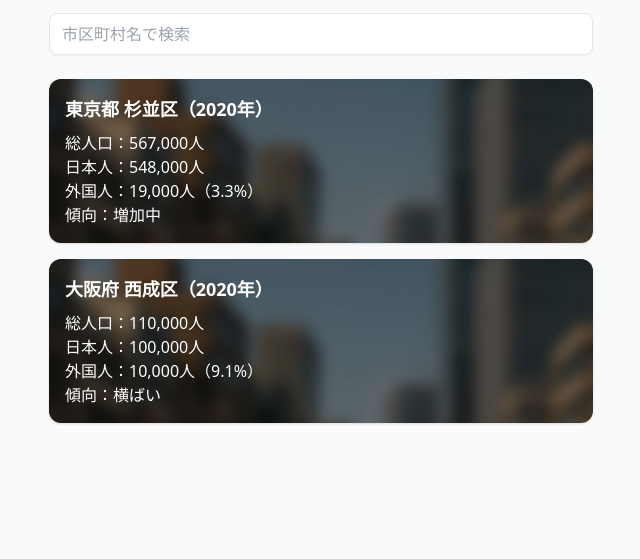
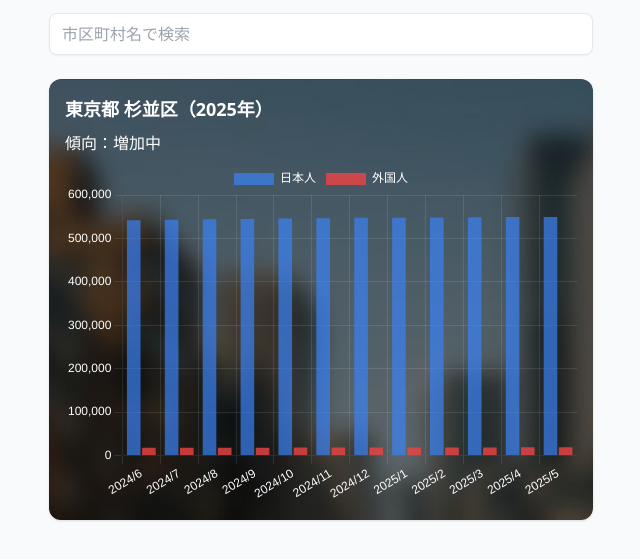
Before and after one commit to max-766/popmap, a plain HTML site: page index.html in a window 1280 px wide. Shown: the part 59-618 px from the top of the page, without its empty margins (319-959 px from the left). Drawn offline with nearby package versions, Linux system fonts and the light colour scheme.

Commit message:
Add files via upload

```diff
--- a/app.js
+++ b/app.js
@@ -1,21 +1,11 @@
 const dummyData = [
   {
     name: "東京都 杉並区",
-    year: 2020,
-    total: 567000,
-    japanese: 548000,
-    foreign: 19000,
-    rate: 3.3,
+    year: 2025,
+    total: [560000, 561000, 562500, 563000, 564000, 565000, 566000, 566500, 567000, 567500, 568000, 568500],
+    foreign: [18000, 18100, 18200, 18300, 18350, 18400, 18500, 18600, 18700, 18800, 18900, 19000],
+    labels: ["2024/6","2024/7","2024/8","2024/9","2024/10","2024/11","2024/12","2025/1","2025/2","2025/3","2025/4","2025/5"],
     trend: "増加中",
-  },
-  {
-    name: "大阪府 西成区",
-    year: 2020,
-    total: 110000,
-    japanese: 100000,
-    foreign: 10000,
-    rate: 9.1,
-    trend: "横ばい",
   },
 ];
 
@@ -28,19 +18,56 @@ function render(filtered) {
     results.innerHTML = "<p class='text-sm text-gray-500'>該当する市区町村が見つかりません。</p>";
     return;
   }
-  filtered.forEach((item) => {
+  filtered.forEach((item, index) => {
     const div = document.createElement("div");
     div.className = "card-bg rounded-xl shadow overflow-hidden";
     div.innerHTML = `
       <div class="card-overlay">
         <h2 class="text-lg font-semibold mb-2">${item.name}（${item.year}年）</h2>
-        <p>総人口：${item.total.toLocaleString()}人</p>
-        <p>日本人：${item.japanese.toLocaleString()}人</p>
-        <p>外国人：${item.foreign.toLocaleString()}人（${item.rate}%）</p>
-        <p>傾向：${item.trend}</p>
+        <p class="mb-2">傾向：${item.trend}</p>
+        <canvas id="chart-${index}" height="200"></canvas>
       </div>
     `;
     results.appendChild(div);
+
+    const ctx = document.getElementById(`chart-${index}`).getContext("2d");
+    new Chart(ctx, {
+      type: 'bar',
+      data: {
+        labels: item.labels,
+        datasets: [
+          {
+            label: '日本人',
+            data: item.total.map((t, i) => t - item.foreign[i]),
+            backgroundColor: 'rgba(59, 130, 246, 0.7)',
+          },
+          {
+            label: '外国人',
+            data: item.foreign,
+            backgroundColor: 'rgba(239, 68, 68, 0.8)',
+          }
+        ]
+      },
+      options: {
+        responsive: true,
+        plugins: {
+          legend: {
+            position: 'top',
+            labels: { color: 'white' }
+          },
+        },
+        scales: {
+          x: {
+            ticks: { color: 'white' },
+            grid: { color: 'rgba(255,255,255,0.1)' }
+          },
+          y: {
+            ticks: { color: 'white' },
+            grid: { color: 'rgba(255,255,255,0.1)' }
+          }
+        }
+      }
+    });
   });
 }
 
--- a/index.html
+++ b/index.html
@@ -5,6 +5,7 @@
     <meta name="viewport" content="width=device-width, initial-scale=1.0" />
     <title>市区町村人口ビジュアライザー</title>
     <script src="https://cdn.tailwindcss.com"></script>
+    <script src="https://cdn.jsdelivr.net/npm/chart.js"></script>
     <style>
       .card-bg {
         background-image: url('images/background.jpg');
```
